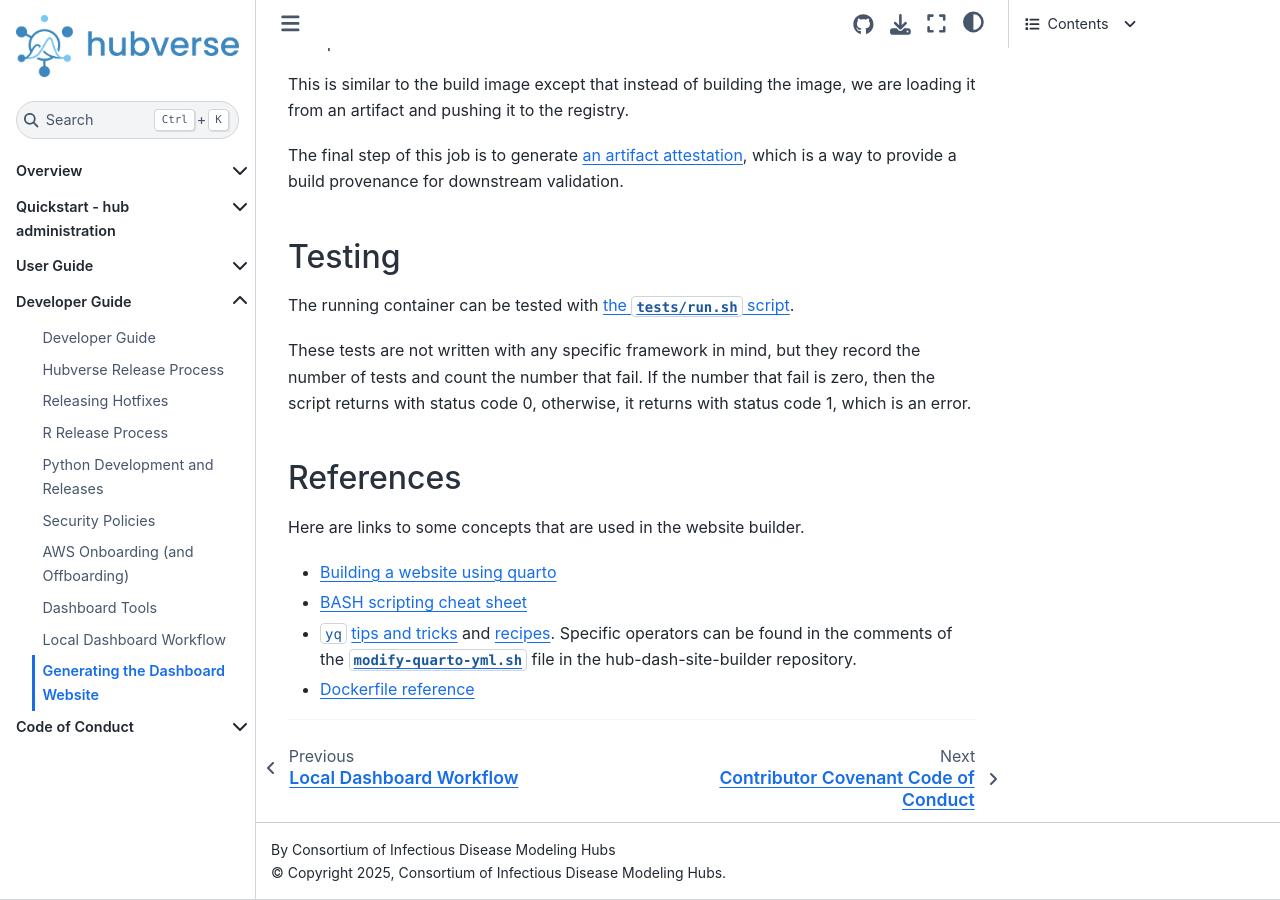
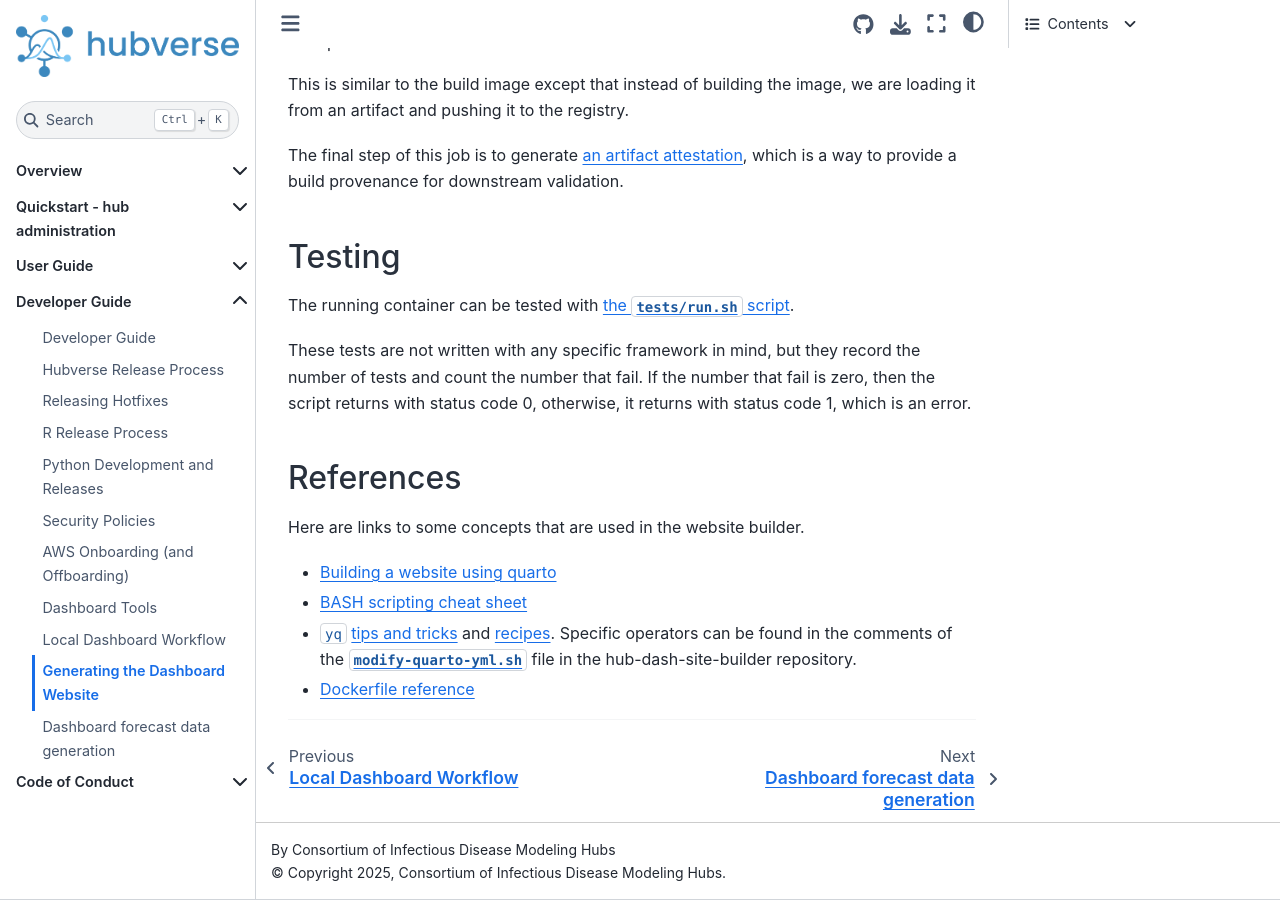
Before and after one commit to hubverse-org/hubDocs, a Sphinx documentation site: the page built from docs/source/developer/dashboard-site.md, in a window 1280 px wide and 900 px high, scrolled down 6095 px. Built offline with Sphinx 7.4.7 and the Sphinx Book theme 1.1.4, drawn with Linux system fonts in a browser that asks for light colours; comment, search, counter and statistics services are not loaded.

Commit message:
add skelly for predtimechart explainer

```diff
--- /dev/null
+++ b/docs/source/developer/dashboard-predtimechart.md
@@ -0,0 +1,7 @@
+# Dashboard forecast data generation
+
+## How its used
+
+## How its built
+
+## How its tested
```
Also changed, not shown: docs/source/index.md (+1 -0 lines).
